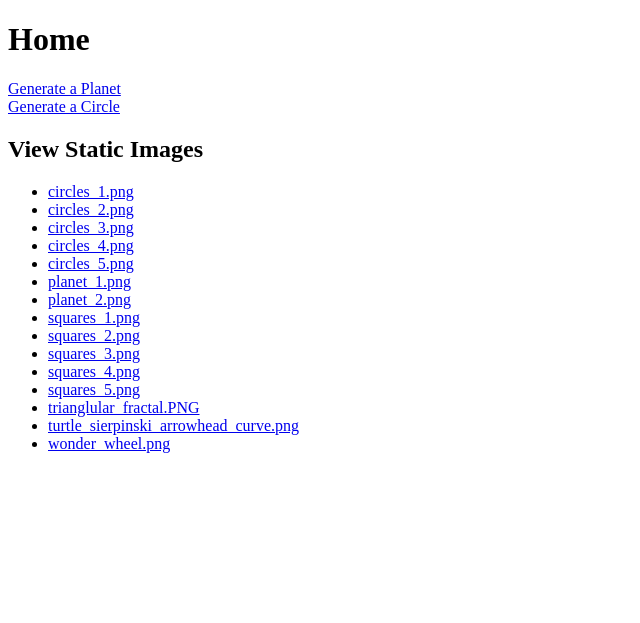
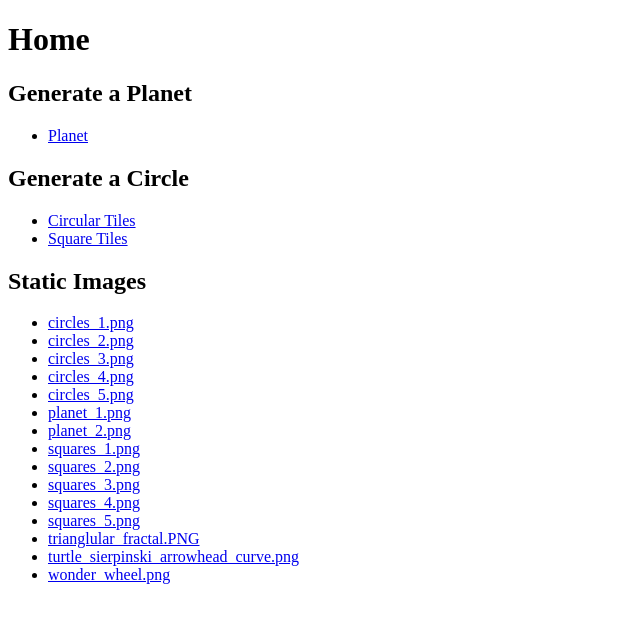
Before and after one commit to johneastman/gen_art, a Flask app: page / in a window 1280 px wide. Shown: the top 623 px of the page, without its empty margins (0-640 px from the left). Run offline with Flask 3, Linux system fonts and the light colour scheme.

Commit message:
square tiles for circles

```diff
--- a/app.py
+++ b/app.py
@@ -1,4 +1,4 @@
-from flask import Flask, render_template, send_file
+from flask import Flask, render_template, request, send_file
 from io import BytesIO
 import math
 import os
@@ -35,6 +35,8 @@ def image(filename):
 
 @app.route("/circle")
 def circle():
+    tile_type = request.args.get("tile", "circle")
+
     # outer-most circle for which other circles reside in
     main = Circle(WIDTH // 2, HEIGHT // 2, 490)
 
@@ -47,7 +49,13 @@ def circle():
 
         x, y = Circle.generate(main.x, main.y, main.radius - radius)
 
-        c = Circle(x, y, radius, fill_color=choice(colors))
+        circle_kwargs = {**{
+            "fill_color": choice(colors),
+            **({"border_color": "white", "border_width": BORDER_WIDTH}
+            if tile_type == "square" else {})
+        }}
+        c = Circle(x, y, radius, **circle_kwargs)
+
         if not intersect(circles, c):
             circles.append(c)
 
@@ -55,7 +63,14 @@ def circle():
     draw = ImageDraw.Draw(img)
 
     for c in circles:
-        draw.ellipse(c.box(), **c.display_kwargs)
+        shape_box = c.box()
+        match tile_type:
+            case "circle":
+                draw.ellipse(shape_box, **c.display_kwargs)
+            case "square":
+                draw.rectangle(shape_box, **c.display_kwargs)
+            case _:
+                draw.ellipse(shape_box, **c.display_kwargs)
 
     return show_image(img)
 
--- a/templates/index.html
+++ b/templates/index.html
@@ -7,11 +7,19 @@
 </head>
 <body>
     <h1>Home</h1>
-    <a href="/planet">Generate a Planet</a>
-    <br/>
-    <a href="/circle">Generate a Circle</a>
 
-    <h2>View Static Images</h2>
+    <h2>Generate a Planet</h2>
+    <ul>
+        <li><a href="/planet">Planet</a></li>
+    </ul>
+
+    <h2>Generate a Circle</h2>
+    <ul>
+        <li><a href="/circle?tile=circle">Circular Tiles</a></li>
+        <li><a href="/circle?tile=square">Square Tiles</a></li>
+    </ul>
+
+    <h2>Static Images</h2>
     <ul>
         {% for filename in images %}
             <li><a href="/image/{{ filename }}">{{ filename }}</a></li>
```
Also changed, not shown: README.md.
